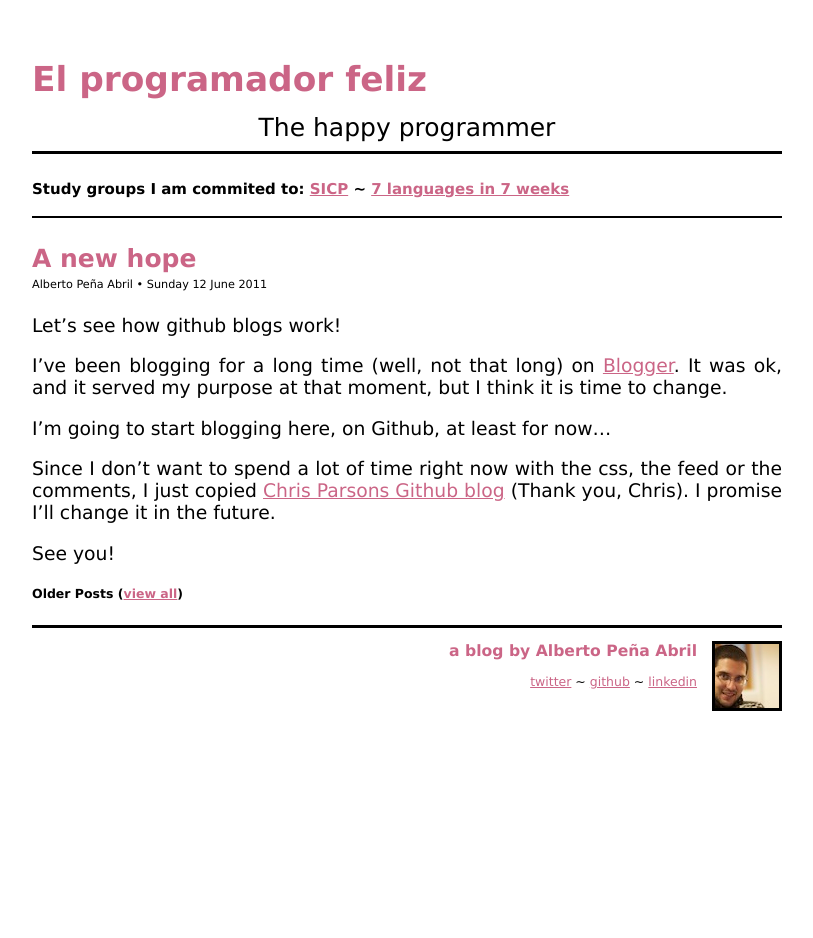
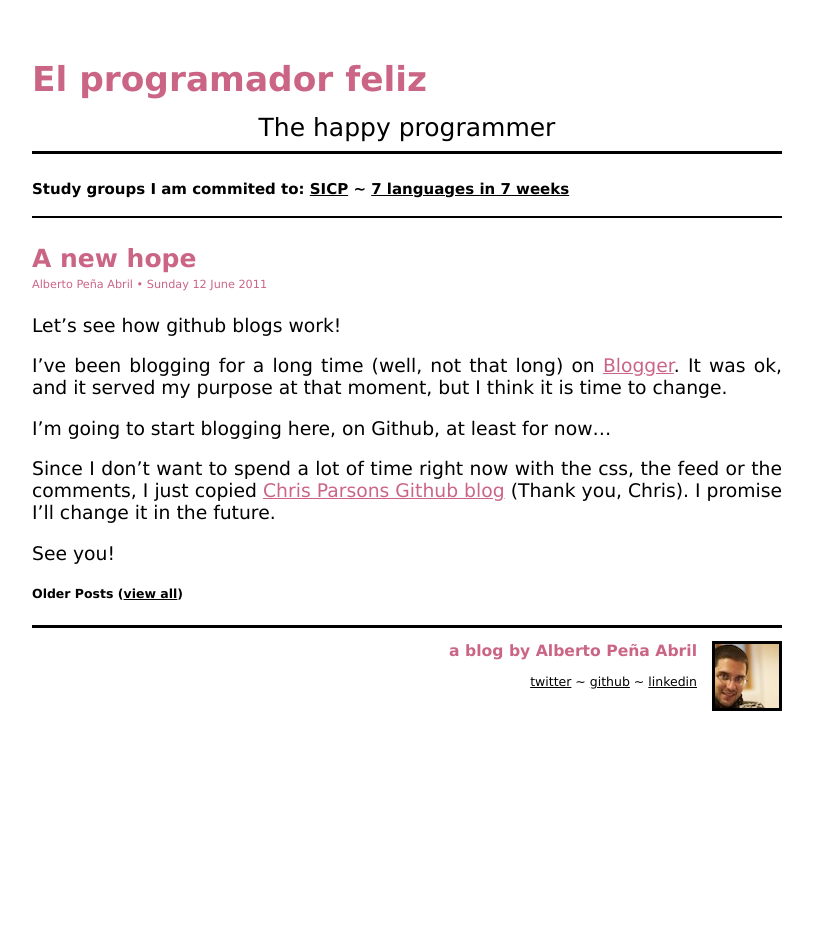
Before and after one commit to plagelao/plagelao.github.com, a Jekyll site: the page built from index.html, in a window 1280 px wide. Shown: the whole page, without its empty margins (233-1046 px from the left). Built offline with Jekyll 4.4.1, drawn with Linux system fonts in a browser that asks for light colours.

Commit message:
Changes link styles

```diff
--- a/css/screen.css
+++ b/css/screen.css
@@ -52,8 +52,12 @@ p {
   margin: 1em 0;
 }
 
+p a {
+  color: #CB6586;
+}
+
 a {
-  color: #CB6586;
+  color: black;
 }
 
 a:hover {
@@ -61,7 +65,7 @@ a:hover {
 }
 
 a:visited {
-  color: #CB6586;
+  color: gray;
 }
 a img {
   border: none;
@@ -195,7 +199,7 @@ em {
 .strap
 {
   font-size:90%;
-  color:balck;
+  color: #CB6586;
 }
 
 .strap iframe
```
